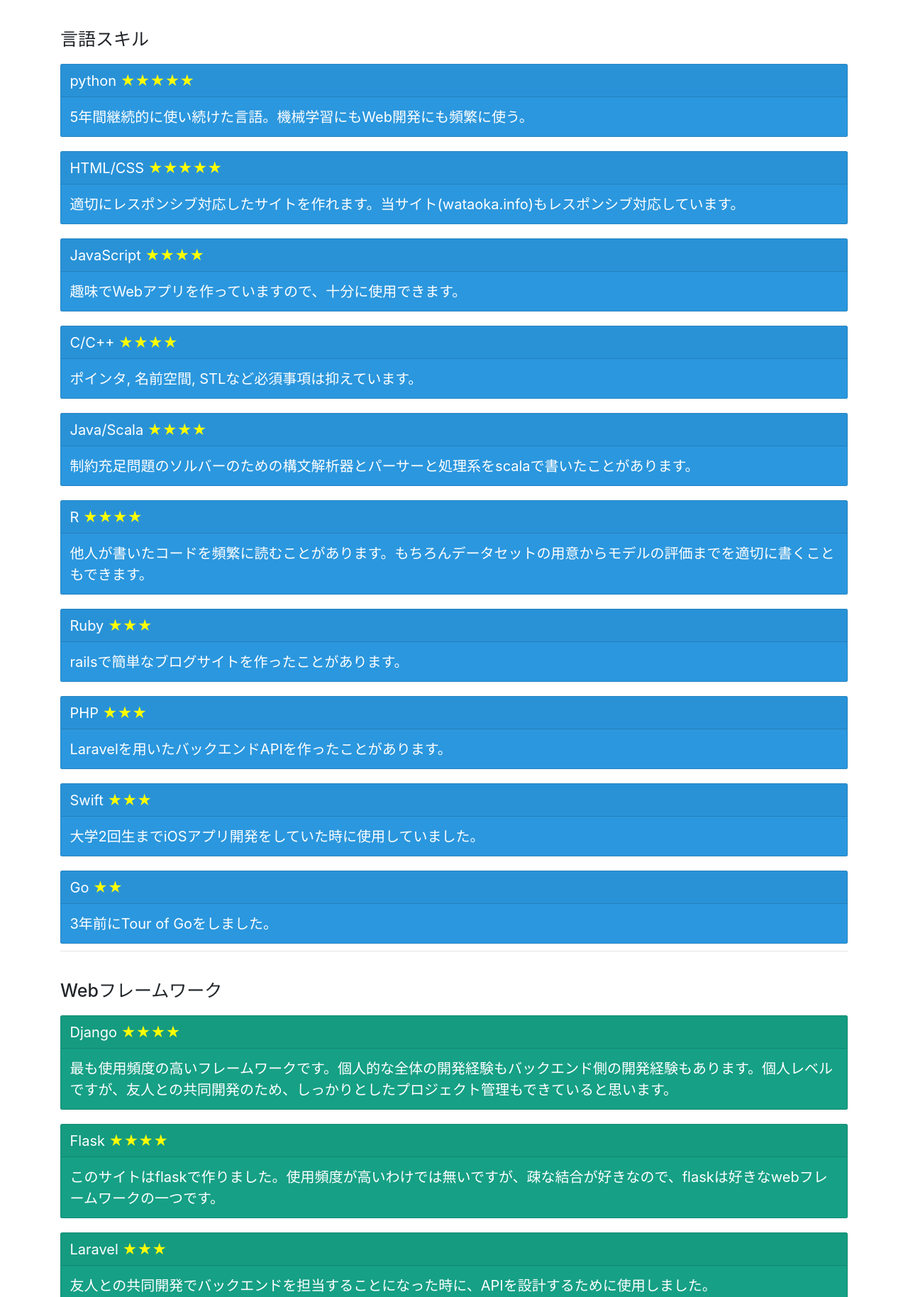
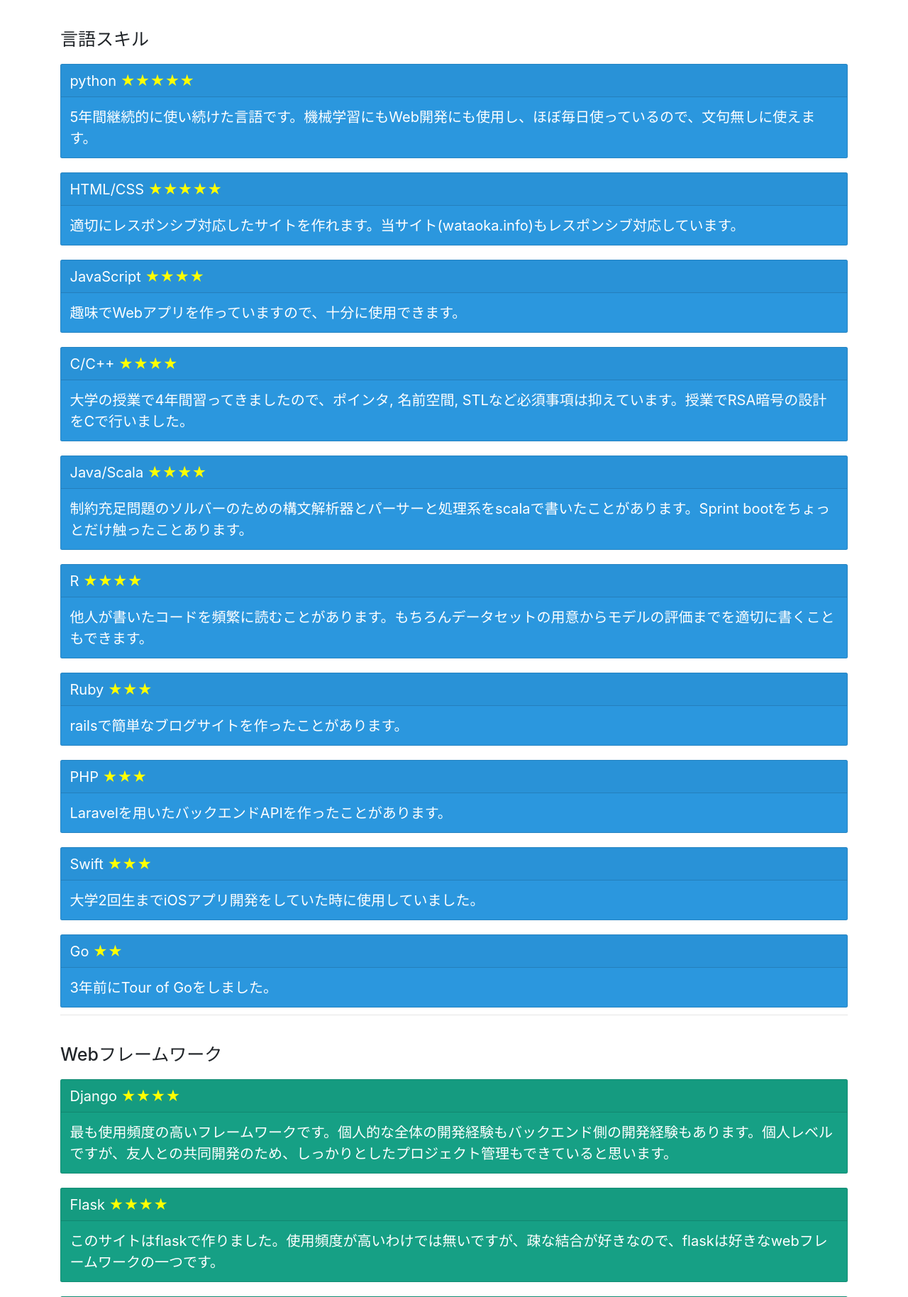
Before and after one commit to wataoka/wataoka.github.io, a Flask app: page /skill.html in a window 1280 px wide. Shown: the part 61-1889 px from the top of the page at 71% size. Run offline with Flask 2, Linux system fonts and the light colour scheme; some libraries are stand-ins or nearby versions.

Commit message:
add: skill

```diff
--- a/templates/skill.html
+++ b/templates/skill.html
@@ -8,7 +8,7 @@
         <div class="card-header">python <span class="star">★★★★★</span></div>
         <div class="card-body">
             <p class="card-text">
-                5年間継続的に使い続けた言語。機械学習にもWeb開発にも頻繁に使う。
+                5年間継続的に使い続けた言語です。機械学習にもWeb開発にも使用し、ほぼ毎日使っているので、文句無しに使えます。
             </p>
         </div>
     </div>
@@ -35,7 +35,7 @@
         <div class="card-header">C/C++ <span class="star">★★★★</span></div>
         <div class="card-body">
             <p class="card-text">
-                ポインタ, 名前空間, STLなど必須事項は抑えています。
+                大学の授業で4年間習ってきましたので、ポインタ, 名前空間, STLなど必須事項は抑えています。授業でRSA暗号の設計をCで行いました。
             </p>
         </div>
     </div>
@@ -44,7 +44,7 @@
         <div class="card-header">Java/Scala <span class="star">★★★★</span></div>
         <div class="card-body">
             <p class="card-text">
-                制約充足問題のソルバーのための構文解析器とパーサーと処理系をscalaで書いたことがあります。
+                制約充足問題のソルバーのための構文解析器とパーサーと処理系をscalaで書いたことがあります。Sprint bootをちょっとだけ触ったことあります。
             </p>
         </div>
     </div>
@@ -129,7 +129,17 @@
         <div class="card-header">Ruby on rails <span class="star">★★</span></div>
         <div class="card-body">
             <p class="card-text">
-                簡単なブログサイトを作っただけで、あまり慣れ親しんでいるつもりはありません。
+                練習のために簡単なブログサイトを作っただけで、慣れているとは言えません。
+            </p>
+        </div>
+    </div>
+
+    <div class="card skill-card text-white bg-web mb-3">
+        <div class="card-header">Spring boot <span class="star">★★</span></div>
+        <div class="card-body">
+            <p class="card-text">
+                練習のために簡単なREST APIを作ったことがあるだけで、慣れているとは言えません
+                。
             </p>
         </div>
     </div>
```
Also changed, not shown: build/skill.html (+14 -4 lines).
